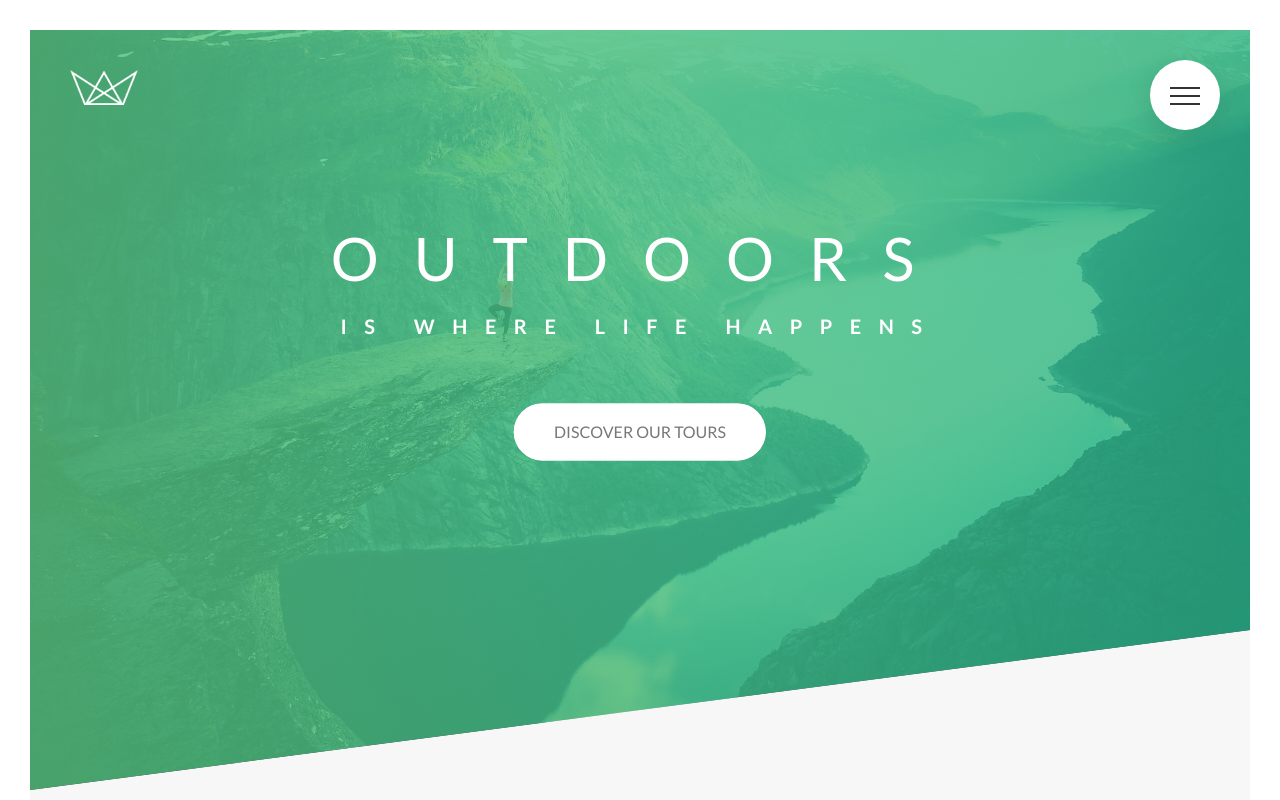
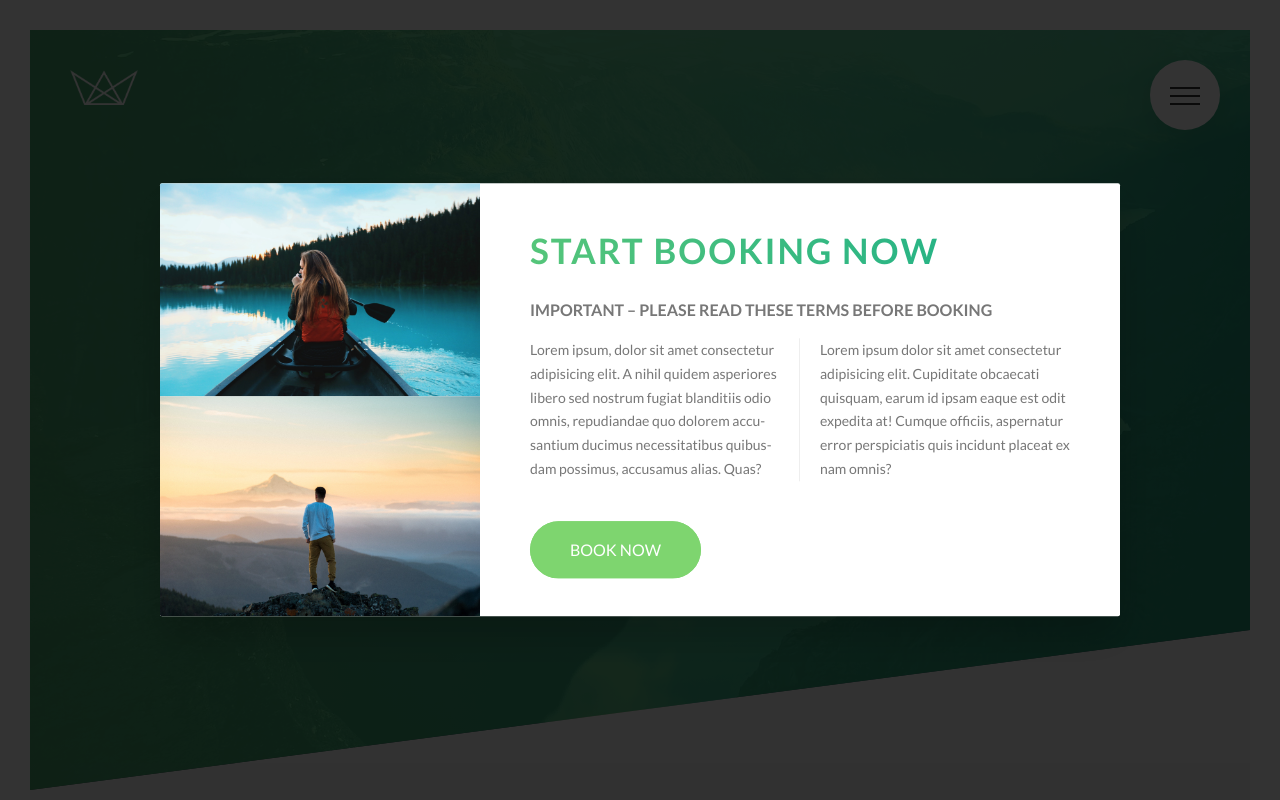
Before and after one commit to m1tnick/natours, a website: page index.html in a window 1280 px wide. Shown: the top 800 px of the page. Drawn offline with Linux system fonts and the light colour scheme.

Commit message:
Building a Pure CSS Popup - Part 1

```diff
--- a/index.html
+++ b/index.html
@@ -349,6 +349,24 @@
 
         </footer>
 
+        <div class="popup">
+            <div class="popup__content">
+                <div class="popup__left">
+                    <img src="img/nat-8.jpg" alt="Tour photo" class="popup__img">
+                    <img src="img/nat-9.jpg" alt="Tour photo" class="popup__img">
+                </div>
+                <div class="popup__right">
+                    <h2 class="heading-secondary u-margin-bottom-small">Start booking now</h2>
+                    <h3 class="heading-tertiary u-margin-bottom-small">Important &ndash; Please read these terms before booking</h3>
+                    <p class="popup__text">
+                        Lorem ipsum, dolor sit amet consectetur adipisicing elit. A nihil quidem asperiores libero sed nostrum fugiat blanditiis odio omnis, repudiandae quo dolorem accusantium ducimus necessitatibus quibusdam possimus, accusamus alias. Quas?
+                        Lorem ipsum dolor sit amet consectetur adipisicing elit. Cupiditate obcaecati quisquam, earum id ipsam eaque est odit expedita at! Cumque officiis, aspernatur error perspiciatis quis incidunt placeat ex nam omnis?
+                    </p>
+                    <a href="#" class="btn btn--green">Book now</a>
+                </div>
+            </div>
+        </div>
+
         <!-- <section class="grid-test">
             <div class="row">
                 <div class="col-1-of-2">
--- a/sass/abstracts/_mixins.scss
+++ b/sass/abstracts/_mixins.scss
@@ -5,3 +5,10 @@
         display: table;
     }
 }
+
+@mixin absCenter {
+    position: absolute;
+    top: 50%;
+    left: 50%;
+    transform: translate(-50%, -50%);
+}
--- /dev/null
+++ b/sass/components/_popup.scss
@@ -0,0 +1,54 @@
+.popup {
+    height: 100vh;
+    width: 100%;
+    position: fixed;
+    top: 0;
+    left: 0;
+    background-color: rgba($color-black, .8);
+    z-index: 9999;
+
+    &__content {
+        @include absCenter;
+        width: 75%;
+        background-color: $color-white;
+        box-shadow: 0 2rem 4rem rgba($color-black, .2);
+        border-radius: 2px;
+        display: table;
+        overflow: hidden;
+    }
+
+    &__left {
+        width: 33.333333%;
+        display: table-cell;
+    }
+
+    &__right {
+        width: 66.6666667%;
+        display: table-cell;
+        vertical-align: middle;
+        padding: 3rem 5rem;
+    }
+
+    &__img {
+        display: block;
+        width: 100%;
+    }
+
+    &__text {
+        font-size: 1.4rem;
+        margin-bottom: 4rem;
+
+        -moz-column-count: 2;
+        -moz-column-gap: 4rem; //1em = 14px
+        -moz-column-rule: 1px solid $color-grey-light-2;
+
+        column-count: 2;
+        column-gap: 4rem; //1em = 14px
+        column-rule: 1px solid $color-grey-light-2;
+
+        -moz-hyphens: auto;
+        -ms-hyphens: auto;
+        -webkit-hyphens: auto;
+        hyphens: auto;
+    }
+}
--- a/sass/main.scss
+++ b/sass/main.scss
@@ -14,6 +14,7 @@
 @import "components/story";
 @import "components/bg-video";
 @import "components/form";
+@import "components/popup";
 
 @import "layout/header";
 @import "layout/footer";
```
Also changed, not shown: css/style.css.
